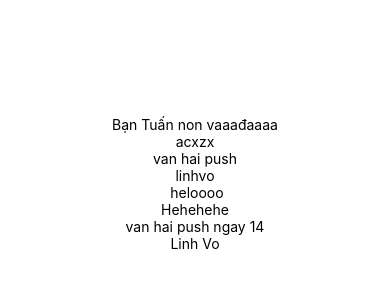
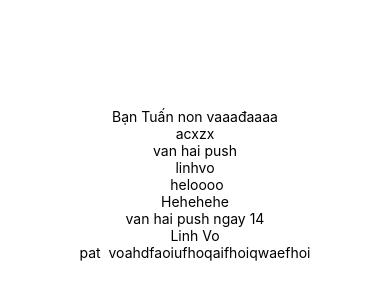
Before and after one commit to linhvo1610/Budget_Management, a React Native app in the folder BudgetManagement/: screen / in a window 390 px wide. Shown: the part 238-538 px from the top of the page. Built offline with nearby package versions, Linux system fonts and the light colour scheme.

Commit message:
Phùng Anh Tuấn

```diff
--- a/BudgetManagement/App.js
+++ b/BudgetManagement/App.js
@@ -12,6 +12,7 @@ export default function App() {
       <Text>Hehehehe</Text>
       <Text>van hai push ngay 14</Text>
       <Text>Linh Vo</Text>
+      <Text>pat  voahdfaoiufhoqaifhoiqwaefhoi</Text>
       <StatusBar style="auto" />
 
     </View>
```
